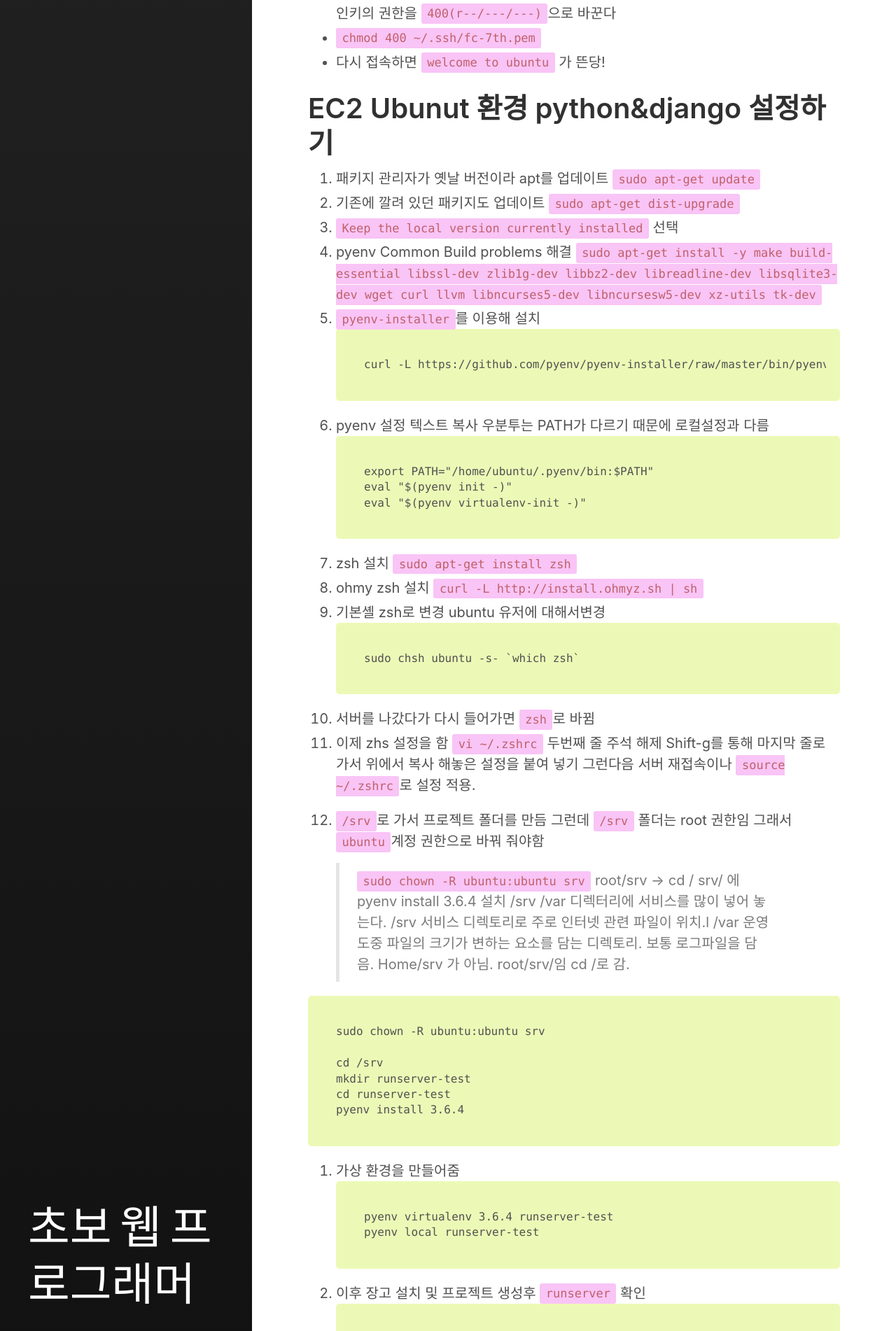
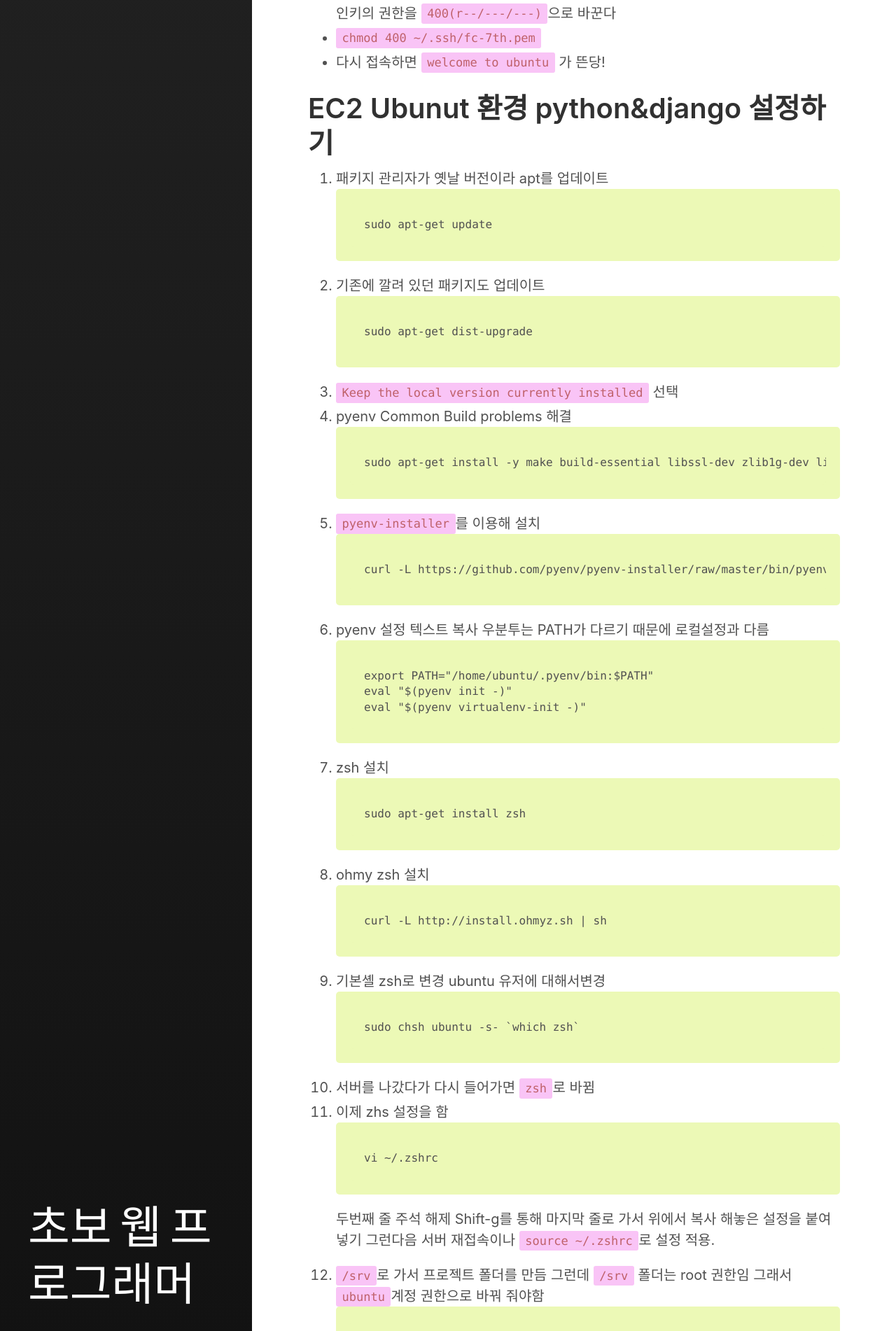
Before and after one commit to himanmenGit/himanmenGit.github.io, a Jekyll site: the page built from _posts/deploy/2018-03-02-AWS-EC2-uWSGI-Django연결.md, in a window 1280 px wide. Shown: the part 2548-4450 px from the top of the page at 70% size. Built offline with Jekyll 4.4.1, drawn with Linux system fonts in a browser that asks for light colours; comment, search, counter and statistics services are not loaded; some of the changed text lies outside the part shown.

````diff
--- /dev/null
+++ b/_includes/other_posts.html
@@ -0,0 +1,16 @@
+<section class="related">
+  <h2>Other Posts</h2>
+  <ul class="posts-list">
+    {% assign category = page.tags[0] %}
+    {% for post in site.categories[category] %}
+      <li>
+        <h3>
+          <a href="{{ site.baseurl }}{{ post.url }}">
+            {{ post.title }}
+            <small>{{ post.date | date_to_string }}</small>
+          </a>
+        </h3>
+      </li>
+    {% endfor %}
+  </ul>
+</section>
--- a/_layouts/post.html
+++ b/_layouts/post.html
@@ -14,5 +14,6 @@
   </div>
 
   {% include comments.html %}
-  {% include related_posts.html %}
+  <!--{% include related_posts.html %}-->
+  {% include other_posts.html page=page site=site %}
 </div>
--- a/_posts/deploy/2018-03-02-AWS-EC2-uWSGI-Django연결.md
+++ b/_posts/deploy/2018-03-02-AWS-EC2-uWSGI-Django연결.md
@@ -75,12 +75,18 @@
 
 # EC2 Ubunut 환경 python&django 설정하기
 1. 패키지 관리자가 옛날 버전이라 apt를 업데이트
-`sudo apt-get update`
+```
+sudo apt-get update
+```
 2. 기존에 깔려 있던 패키지도 업데이트
-`sudo apt-get dist-upgrade`
+```
+sudo apt-get dist-upgrade
+```
 3. `Keep the local version currently installed` 선택
 4. pyenv Common Build problems 해결
-`sudo apt-get install -y make build-essential libssl-dev zlib1g-dev libbz2-dev libreadline-dev libsqlite3-dev wget curl llvm libncurses5-dev libncursesw5-dev xz-utils tk-dev`
+```
+sudo apt-get install -y make build-essential libssl-dev zlib1g-dev libbz2-dev libreadline-dev libsqlite3-dev wget curl llvm libncurses5-dev libncursesw5-dev xz-utils tk-dev
+```
 5. `pyenv-installer`를 이용해 설치
 ```
 curl -L https://github.com/pyenv/pyenv-installer/raw/master/bin/pyenv-installer | bash
@@ -92,60 +98,66 @@
 eval "$(pyenv virtualenv-init -)"
 ```
 7. zsh 설치
-`sudo apt-get install zsh`
-6. ohmy zsh 설치
-`curl -L http://install.ohmyz.sh | sh`
-7. 기본셸 zsh로 변경 ubuntu 유저에 대해서변경
+```
+sudo apt-get install zsh
+```
+8. ohmy zsh 설치
+```
+curl -L http://install.ohmyz.sh | sh
+```
+9. 기본셸 zsh로 변경 ubuntu 유저에 대해서변경
 ```
 sudo chsh ubuntu -s- `which zsh`
 ```
-8. 서버를 나갔다가 다시 들어가면 `zsh`로 바뀜
-9. 이제 zhs 설정을 함
-`vi ~/.zshrc`
+10. 서버를 나갔다가 다시 들어가면 `zsh`로 바뀜
+11. 이제 zhs 설정을 함
+```
+vi ~/.zshrc
+```
 두번째 줄 주석 해제 Shift-g를 통해 마지막 줄로 가서 위에서 복사 해놓은 설정을 붙여 넣기 그런다음 서버 재접속이나 `source ~/.zshrc`로 설정 적용.
 
-10. `/srv`로 가서 프로젝트 폴더를 만듬 그런데 `/srv` 폴더는 root 권한임 그래서 `ubuntu`계정 권한으로 바꿔 줘야함
-> `sudo chown -R ubuntu:ubuntu srv`
-> root/srv -> cd / srv/ 에 pyenv install 3.6.4 설치
-> /srv /var 디렉터리에 서비스를 많이 넣어 놓는다.
-> /srv 서비스 디렉토리로 주로 인터넷 관련 파일이 위치.l
-> /var 운영도중 파일의 크기가 변하는 요소를 담는 디렉토리. 보통 로그파일을 담음.
-> Home/srv 가 아님. root/srv/임 cd /로 감.
+12. `/srv`로 가서 프로젝트 폴더를 만듬 그런데 `/srv` 폴더는 root 권한임 그래서 `ubuntu`계정 권한으로 바꿔 줘야함
+    ```
+    # root/srv -> cd / srv/ 에 pyenv install 3.6.4 설치
+    # /srv /var 디렉터리에 서비스를 많이 넣어 놓는다.
+    # /srv - 서비스 디렉토리로 주로 인터넷 관련 파일이 위치.
+    # /var - 운영도중 파일의 크기가 변하는 요소를 담는 디렉토리. 보통 로그파일을 담음.
+    # Home/srv 가 아님. root/srv/임 cd/ 로 감.
 
-```
-sudo chown -R ubuntu:ubuntu srv
+    sudo chown -R ubuntu:ubuntu srv
 
-cd /srv
-mkdir runserver-test
-cd runserver-test
-pyenv install 3.6.4
-```
-11. 가상 환경을 만들어줌
+    cd /srv
+    mkdir runserver-test
+    cd runserver-test
+    pyenv install 3.6.4
+    ```
+
+13. 가상 환경을 만들어줌
 ```
 pyenv virtualenv 3.6.4 runserver-test
 pyenv local runserver-test
 ```
 
-12. 이후 장고 설치 및 프로젝트 생성후 `runserver` 확인
+14. 이후 장고 설치 및 프로젝트 생성후 `runserver` 확인
 ```
 pip install django
 django-admin startproject mysite
 cd mysite
 ./manage.py runserver 0:8000
 ```
-13. 브라우저에 접속 ec2-13-124-253-19.ap-northeast-2.compute.amazonaws.com:8000
+15. 브라우저에 접속 ec2-13-124-253-19.ap-northeast-2.compute.amazonaws.com:8000
 하지만 연결 안됨.
 
-14. EC2안의 보안그룹안에 두개가 있는데 우리가 만든 EC2 Security Gropu를 선택 -> 인바운드로 가서 -> 편집 -> 규칙 추가 -> 사용자 지정 TCP|프로토콜 TCP|포트범위 8000|소스 위치무관|설명 Django runserver 로 추가, 저장한다. 이후 다시 접속 allowed_host 가 비어 있어서 에러가 남. `Django`의 `DEBUG` 가 `TRUE` 이면  `allowd_host`는 `['localhost', '127.0.0.1', '[::1]']`을 추가함. 에러가 나지 않도록 `mysite/settings.py`에
+16. EC2안의 보안그룹안에 두개가 있는데 우리가 만든 EC2 Security Group를 선택 -> 인바운드로 가서 -> 편집 -> 규칙 추가 -> 사용자 지정 TCP|프로토콜 TCP|포트범위 8000|소스 위치무관|설명 Django runserver 로 추가, 저장한다. 이후 다시 접속 allowed_host 가 비어 있어서 에러가 남. `Django`의 `DEBUG` 가 `TRUE` 이면  `allowd_host`는 `['localhost', '127.0.0.1', '[::1]']`을 추가함. 에러가 나지 않도록 `mysite/settings.py`에
 ```
 ALLOWED_HOST [
     '.amazonaws.com',
 ]
 ```
 을 넣어 준다.
-15. 이후 ./manage.py runserver 0:8000 으로 서버 실행 0:8000을 꼭 넣어야함.
+17. 이후 ./manage.py runserver 0:8000 으로 서버 실행 0:8000을 꼭 넣어야함.
 
-16. 하지만 실제 서버에서는 runserver를 쓰지 않는다.
+18. 하지만 실제 서버에서는 runserver를 쓰지 않는다.
 
 # 지금까지 한 시스템의 구성
 
--- a/_posts/project/2018-05-01-Finn-Airbnb.md
+++ b/_posts/project/2018-05-01-Finn-Airbnb.md
@@ -40,21 +40,6 @@
 * 숙소의 커버이미지를 등록하면 작은 썸네일 이미지가 자동 생성.
 * 여러장의 숙소 이미지 등록 가능.
 등등..
-
-### 애플리케이션 영상 링크
-**IOS**
-
-[![to:IOS](http://img.youtube.com/vi/DakKUIPhBV8/0.jpg)](https://youtu.be/DakKUIPhBV8?t=0s)
-
-**WEB**
-
-[![to:Web](http://img.youtube.com/vi/z0QJ7pLDDSE/0.jpg)](https://youtu.be/z0QJ7pLDDSE?t=0s)
-
-### API 문서 링크
-https://legacy.gitbook.com/book/himanmengit/airbnb/details
-
-### Github
-https://github.com/himanmenGit/Finn-wps
 
 ## 느낀 점 (힘들었던 것, 배운 것)
 
@@ -131,7 +163,7 @@
 ![Sprint4](/assets/project/airbnb/Scrum-Board-4.png)
 
 
-## 트렐로
+### 트렐로
 
 #### Sprint1
 ![Sprint4](/assets/project/airbnb/trello_01.png)
````
Also changed, not shown: other parts of _posts/project/2018-05-01-Finn-Airbnb.md (+48 -1 lines), _posts/deploy/2018-03-07-AWS-CLI+IAM-User+Boto3.md (+1 -1 lines), _posts/deploy/2018-03-07-DeployScript.md (+14 -7 lines), assets/project/airbnb/for_readme_001.png (added), assets/project/airbnb/for_readme_002.png (added), assets/project/airbnb/for_readme_003.png (added), assets/project/airbnb/for_readme_004.png (added), assets/project/airbnb/for_readme_005.png (added), assets/project/airbnb/for_readme_006.png (added), assets/project/airbnb/for_readme_007.png (added).
